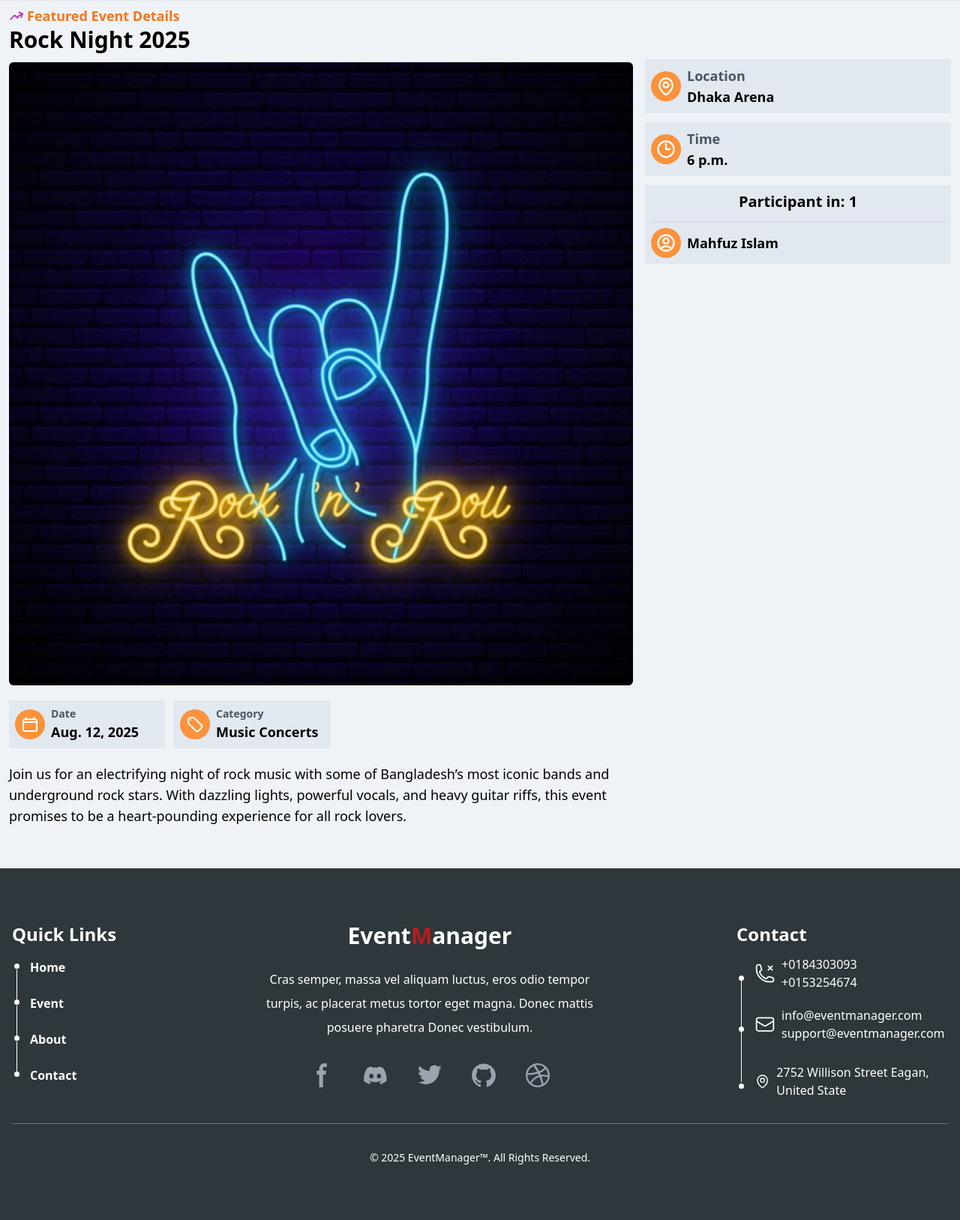
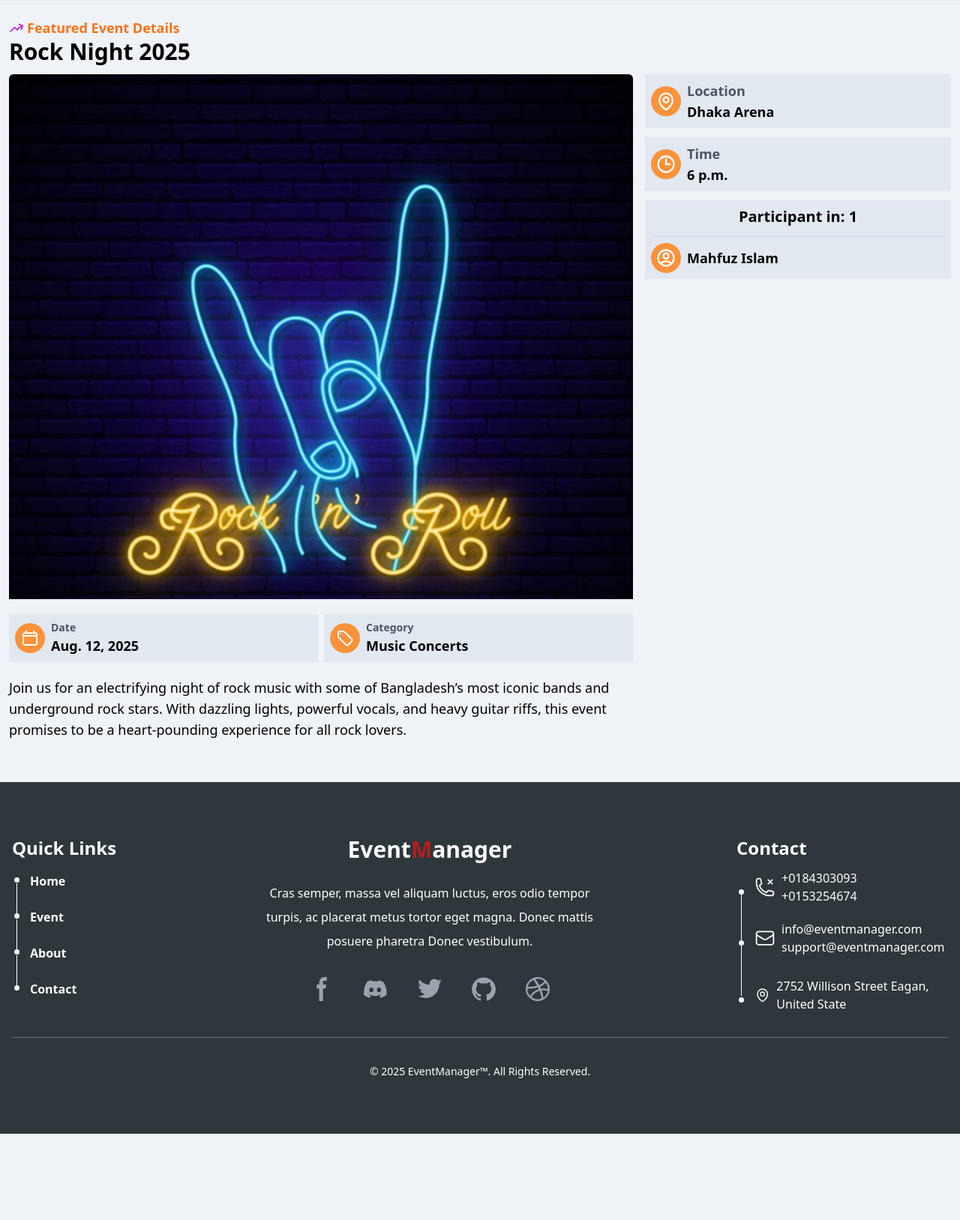
Before and after one commit to rjmahfuztech/event-management, a Django app: page /event-details/1/ in a window 1280 px wide. Shown: the part 73-1700 px from the top of the page at 75% size. After the commit the page ends 1585 px from the top, so only its background shows below. Run offline with Django 5.2, Linux system fonts and the light colour scheme; a user stored in the database is signed in; data comes from the database, SQL or seed files in the repository; some libraries are stand-ins or nearby versions.

Commit message:
details page some alignment issue fixed and login required removed

```diff
--- a/events/templates/event_details.html
+++ b/events/templates/event_details.html
@@ -1,89 +1,125 @@
 {% extends "home.html" %}
 {% load static %}
 {% block details %}
-<div class="grid gap-2 md:gap-4 grid-cols-1 md:grid-cols-3 pt-20">
+    <div class="grid gap-2 md:gap-4 grid-cols-1 md:grid-cols-3 pt-24">
         <div class="md:col-span-2">
             <div class="flex gap-1 items-center">
                 <div>
-                <svg xmlns="http://www.w3.org/2000/svg" fill="none" viewBox="0 0 24 24" stroke-width="2" stroke="currentColor" class="size-5 text-fuchsia-600">
+                    <svg xmlns="http://www.w3.org/2000/svg"
+                         fill="none"
+                         viewBox="0 0 24 24"
+                         stroke-width="2"
+                         stroke="currentColor"
+                         class="size-5 text-fuchsia-600">
                         <path stroke-linecap="round" stroke-linejoin="round" d="M2.25 18 9 11.25l4.306 4.306a11.95 11.95 0 0 1 5.814-5.518l2.74-1.22m0 0-5.94-2.281m5.94 2.28-2.28 5.941" />
                     </svg>
                 </div>
                 <h3 class="text-lg text-orange-500 font-semibold">Featured Event Details</h3>
             </div>
-        <h1 class="text-3xl font-bold mb-3">{{details.name}}</h1>
+            <h1 class="text-3xl font-bold mb-3">{{ details.name }}</h1>
+            <div class="max-h-[700px] overflow-hidden">
                 {% if details.image %}
-            <img src="{{details.image.url}}" alt="Event Details Image" class="w-full rounded-md">
+                    <img src="{{ details.image.url }}"
+                         alt="Event Details Image"
+                         class="w-full rounded-md object-cover">
                 {% else %}
-            <img class="w-full rounded-md" src="{% static "images/details.jpeg" %}" alt="Event Details Image">
+                    <img class="w-full rounded-md object-cover"
+                         src="{% static "images/details.jpeg" %}"
+                         alt="Event Details Image">
                 {% endif %}
-        <p class="mt-3 md:mt-5 text-lg block md:hidden">{{details.description}}</p>
-        <div class="flex gap-1 md:gap-3 items-center mt-3 md:mt-5">
-            <div class="flex gap-1 md:gap-2 items-center bg-slate-200 p-1 md:p-2 w-52">
-                <div class="w-10 h-10 rounded-full bg-orange-400 flex justify-center items-center text-white" >
-                    <svg xmlns="http://www.w3.org/2000/svg" fill="none" viewBox="0 0 24 24" stroke-width="2" stroke="currentColor" class="size-6">
+            </div>
+            <p class="mt-3 md:mt-5 text-lg block md:hidden">{{ details.description }}</p>
+            <div class="sm:flex gap-2 items-center mt-3 md:mt-5">
+                <div class="flex gap-1 md:gap-2 items-center bg-slate-200 p-2 w-full">
+                    <div class="w-10 h-10 rounded-full bg-orange-400 flex justify-center items-center text-white">
+                        <svg xmlns="http://www.w3.org/2000/svg"
+                             fill="none"
+                             viewBox="0 0 24 24"
+                             stroke-width="2"
+                             stroke="currentColor"
+                             class="size-6">
                             <path stroke-linecap="round" stroke-linejoin="round" d="M6.75 3v2.25M17.25 3v2.25M3 18.75V7.5a2.25 2.25 0 0 1 2.25-2.25h13.5A2.25 2.25 0 0 1 21 7.5v11.25m-18 0A2.25 2.25 0 0 0 5.25 21h13.5A2.25 2.25 0 0 0 21 18.75m-18 0v-7.5A2.25 2.25 0 0 1 5.25 9h13.5A2.25 2.25 0 0 1 21 11.25v7.5" />
                         </svg>
                     </div>
                     <div>
-                    <h4 class="text-xs md:text-sm font-semibold text-gray-600">Date</h4>
-                    <h3 class="text-sm md:text-lg font-bold">{{details.date}}</h3>
+                        <h4 class="text-sm font-semibold text-gray-600">Date</h4>
+                        <h3 class="text-lg font-bold">{{ details.date }}</h3>
                     </div>
                 </div>
-            <div class="flex gap-1 md:gap-2 items-center bg-slate-200 p-1 md:p-2 min-w-32 md:min-w-52 max-w-80">
+                <div class="flex gap-2 mt-2 sm:mt-0 items-center bg-slate-200 p-2 w-full">
                     <div class="w-10 h-10 rounded-full bg-orange-400 flex justify-center items-center text-white">
-                    <svg xmlns="http://www.w3.org/2000/svg" fill="none" viewBox="0 0 24 24" stroke-width="2" stroke="currentColor" class="size-6">
+                        <svg xmlns="http://www.w3.org/2000/svg"
+                             fill="none"
+                             viewBox="0 0 24 24"
+                             stroke-width="2"
+                             stroke="currentColor"
+                             class="size-6">
                             <path stroke-linecap="round" stroke-linejoin="round" d="M9.568 3H5.25A2.25 2.25 0 0 0 3 5.25v4.318c0 .597.237 1.17.659 1.591l9.581 9.581c.699.699 1.78.872 2.607.33a18.095 18.095 0 0 0 5.223-5.223c.542-.827.369-1.908-.33-2.607L11.16 3.66A2.25 2.25 0 0 0 9.568 3Z" />
                             <path stroke-linecap="round" stroke-linejoin="round" d="M6 6h.008v.008H6V6Z" />
                         </svg>
                     </div>
                     <div>
-                    <h4 class="text-xs md:text-sm font-semibold text-gray-600">Category</h4>
-                    <h3 class="text-sm md:text-lg font-bold">{{details.category}}</h3>
+                        <h4 class="text-sm font-semibold text-gray-600">Category</h4>
+                        <h3 class="text-lg font-bold">{{ details.category }}</h3>
                     </div>
                 </div>
             </div>
-        <p class="mt-3 md:mt-5 text-lg hidden md:block">{{details.description}}</p>
+            <p class="mt-3 md:mt-5 text-lg hidden md:block">{{ details.description }}</p>
         </div>
-    <div class="mt-0 md:mt-16 pt-0 md:pt-2">
+        <div class="mt-0 md:mt-16 pt-0 md:pt-3">
             <div class="flex gap-2 items-center bg-slate-200 p-2">
                 <div class="w-10 h-10 rounded-full bg-orange-400 flex justify-center items-center text-white">
-                <svg xmlns="http://www.w3.org/2000/svg" fill="none" viewBox="0 0 24 24" stroke-width="2" stroke="currentColor" class="size-7">
+                    <svg xmlns="http://www.w3.org/2000/svg"
+                         fill="none"
+                         viewBox="0 0 24 24"
+                         stroke-width="2"
+                         stroke="currentColor"
+                         class="size-7">
                         <path stroke-linecap="round" stroke-linejoin="round" d="M15 10.5a3 3 0 1 1-6 0 3 3 0 0 1 6 0Z" />
                         <path stroke-linecap="round" stroke-linejoin="round" d="M19.5 10.5c0 7.142-7.5 11.25-7.5 11.25S4.5 17.642 4.5 10.5a7.5 7.5 0 1 1 15 0Z" />
                     </svg>
                 </div>
                 <div>
                     <h4 class="text-sm md:text-lg font-semibold text-gray-600">Location</h4>
-                <h3 class="text-lg font-bold">{{details.location}}</h3>
+                    <h3 class="text-lg font-bold">{{ details.location }}</h3>
                 </div>
             </div>
-        <div class="flex gap-2 items-center bg-slate-200 p-2 mt-3">
+            <div class="flex gap-2 items-center bg-slate-200 p-2 mt-2 md:mt-3">
                 <div class="w-10 h-10 rounded-full bg-orange-400 flex justify-center items-center text-white">
-                <svg xmlns="http://www.w3.org/2000/svg" fill="none" viewBox="0 0 24 24" stroke-width="2" stroke="currentColor" class="size-7">
+                    <svg xmlns="http://www.w3.org/2000/svg"
+                         fill="none"
+                         viewBox="0 0 24 24"
+                         stroke-width="2"
+                         stroke="currentColor"
+                         class="size-7">
                         <path stroke-linecap="round" stroke-linejoin="round" d="M12 6v6h4.5m4.5 0a9 9 0 1 1-18 0 9 9 0 0 1 18 0Z" />
                     </svg>
                 </div>
                 <div>
                     <h4 class="text-sm md:text-lg font-semibold text-gray-600">Time</h4>
-                <h3 class="text-lg font-bold">{{details.time}}</h3>
+                    <h3 class="text-lg font-bold">{{ details.time }}</h3>
                 </div>
             </div>
             {% comment %} Participants  {% endcomment %}
-        <div class="bg-slate-200 p-2 mt-3 divide-y divide-blue-200">
-            <h3 class="text-lg md:text-xl font-bold text-center">Participant in: {{details.participant.count}}</h3>
+            <div class="bg-slate-200 p-2 mt-2 md:mt-3 divide-y divide-blue-200">
+                <h3 class="text-lg md:text-xl font-bold text-center">Participant in: {{ details.participant.count }}</h3>
                 {% for participant in details.participant.all %}
                     <div class="flex gap-2 items-center pt-2 mt-2 md:mt-3">
                         <div class="w-10 h-10 rounded-full bg-orange-400 flex justify-center items-center text-white">
-                        <svg xmlns="http://www.w3.org/2000/svg" fill="none" viewBox="0 0 24 24" stroke-width="2" stroke="currentColor" class="size-7">
+                            <svg xmlns="http://www.w3.org/2000/svg"
+                                 fill="none"
+                                 viewBox="0 0 24 24"
+                                 stroke-width="2"
+                                 stroke="currentColor"
+                                 class="size-7">
                                 <path stroke-linecap="round" stroke-linejoin="round" d="M17.982 18.725A7.488 7.488 0 0 0 12 15.75a7.488 7.488 0 0 0-5.982 2.975m11.963 0a9 9 0 1 0-11.963 0m11.963 0A8.966 8.966 0 0 1 12 21a8.966 8.966 0 0 1-5.982-2.275M15 9.75a3 3 0 1 1-6 0 3 3 0 0 1 6 0Z" />
                             </svg>
                         </div>
                         <h3 class="text-sm md:text-lg font-bold">
                             {% if participant.first_name %}
-                            {{participant.first_name}} {{participant.last_name}}
+                                {{ participant.first_name }} {{ participant.last_name }}
                             {% else %}
-                            {{participant.username}}
+                                {{ participant.username }}
                             {% endif %}
                         </h3>
                     </div>
@@ -91,5 +127,4 @@
             </div>
         </div>
     </div>
-
 {% endblock details %}
--- a/events/views.py
+++ b/events/views.py
@@ -58,7 +58,6 @@ def event_list(request):
 
 
 # Class base view for event details
-@method_decorator(login_required, name='dispatch')
 class CustomEventDetailsView(DetailView):
     model = Event
     template_name = 'event_details.html'
```
Lines whose indentation alone changed are shown as unchanged.
